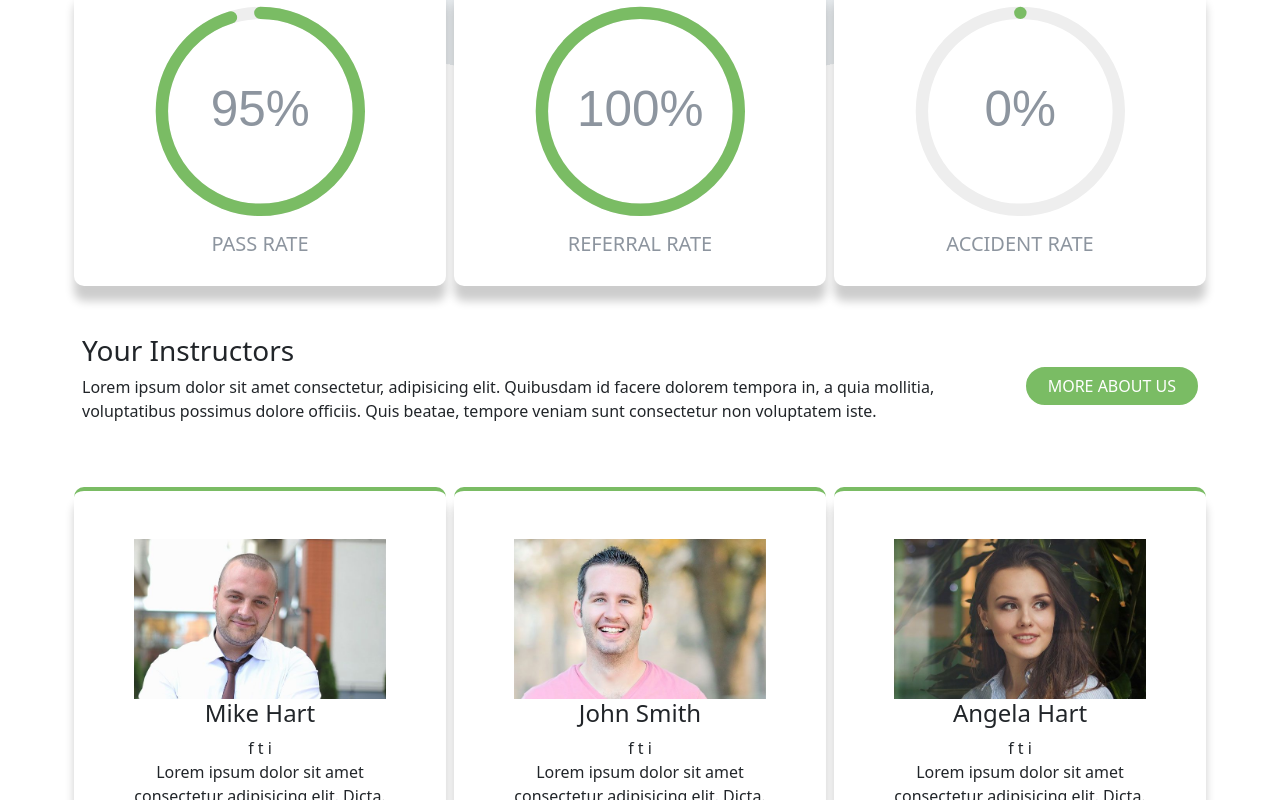
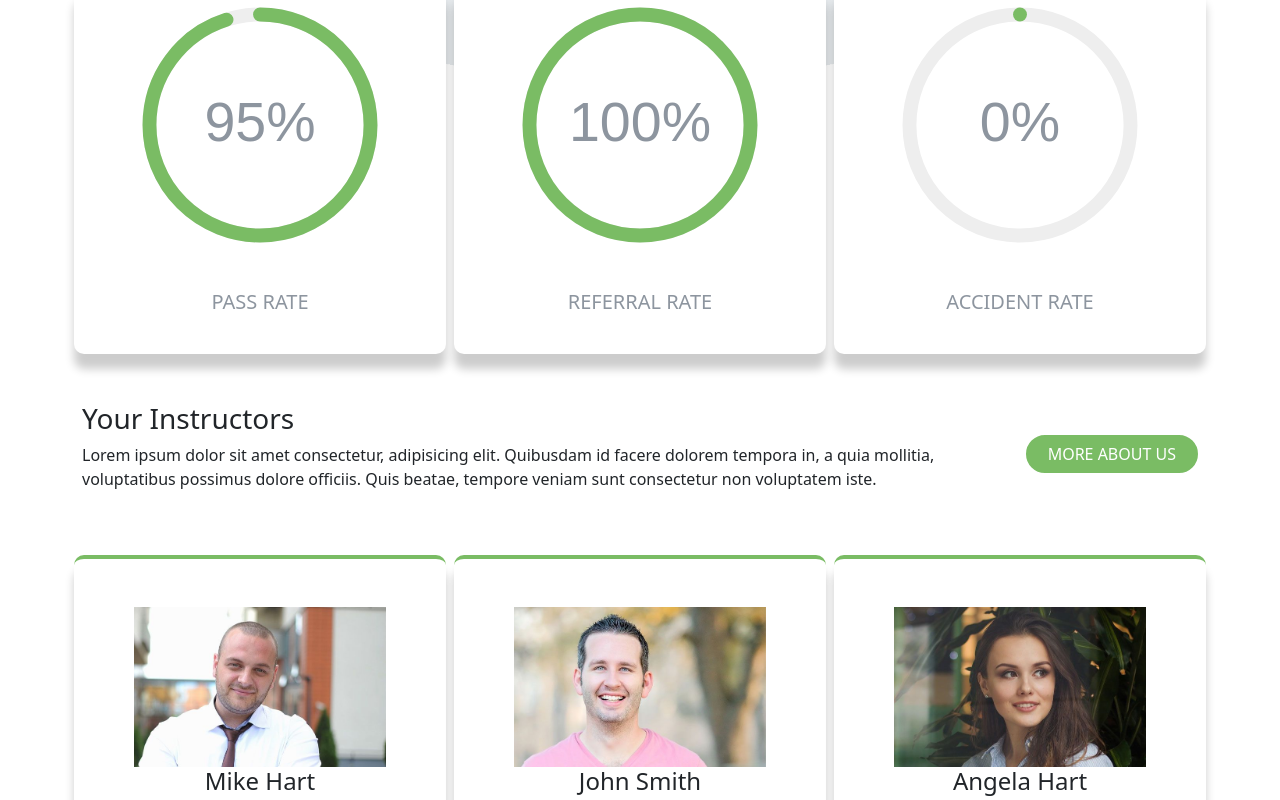
Before and after one commit to SebastianoMV/proj-html-vuejs, a Vue app: page / in a window 1280 px wide. Shown: the part 1738-2538 px from the top of the page. Built offline with nearby package versions, Linux system fonts and the light colour scheme.

Commit message:
rimossi ultimi debug

```diff
--- a/src/components/MainComp.vue
+++ b/src/components/MainComp.vue
@@ -76,15 +76,15 @@
     <div class="rate-bg">
       <div class="container">
         <div class="row">
-          <div class="col debug box-white-standard border-top-green mx-1">
+          <div class="col box-white-standard border-top-green mx-1">
             <RateComp ratePercent="95"/>
             <h5>pass rate</h5>
           </div>
-          <div class="col debug box-white-standard border-top-green mx-1">
+          <div class="col box-white-standard border-top-green mx-1">
             <RateComp ratePercent="100"/>
             <h5>referral rate</h5>
           </div>
-          <div class="col debug box-white-standard border-top-green mx-1">
+          <div class="col box-white-standard border-top-green mx-1">
             <RateComp ratePercent="0"/>
             <h5>accident rate</h5>
           </div>
@@ -275,6 +275,8 @@ main{
       color: #8d959f;
       text-align: center;
       text-transform: uppercase;
+      margin-top: 30px;
+      margin-bottom: 40px;
     }
 
   }
--- a/src/components/RateComp.vue
+++ b/src/components/RateComp.vue
@@ -37,7 +37,7 @@ export default {
 }
 
 .single-chart {
-  width: 80%;
+  width: 100%;
   justify-content: center ;
 }
 
```
